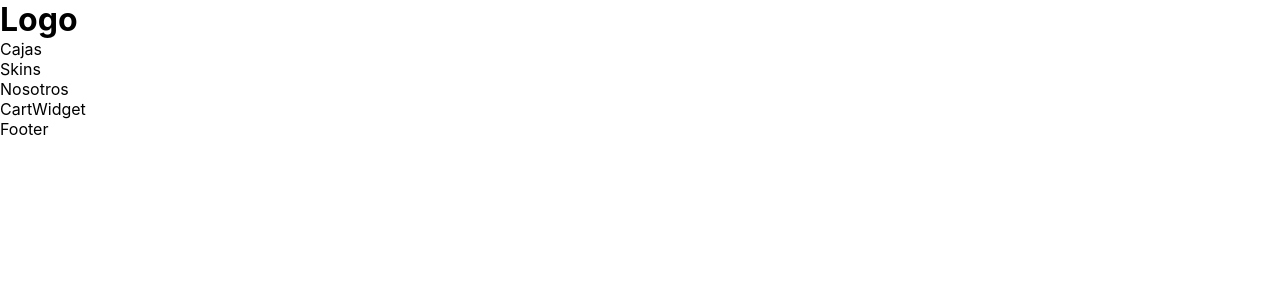
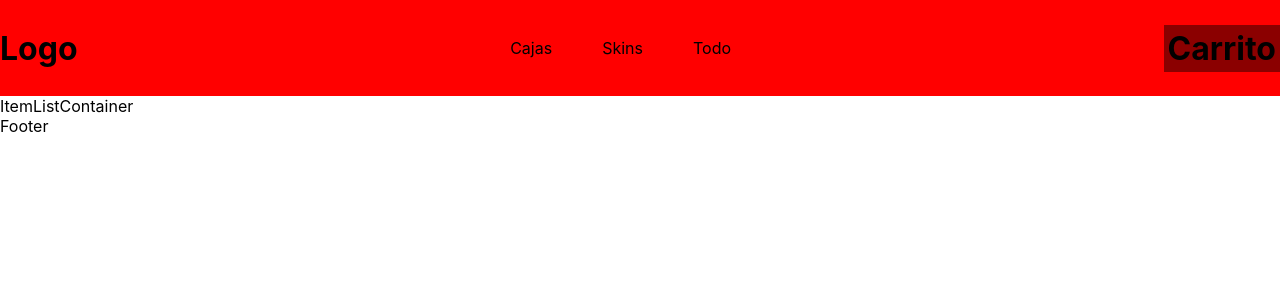
Before and after one commit to Maurolipo/ReactJS, a React (Create React App) app: page / in a window 1280 px wide. Shown: the top 300 px of the page. Built offline with nearby package versions, Linux system fonts and the light colour scheme.

Commit message:
estilos para el Nav

```diff
--- a/src/App.js
+++ b/src/App.js
@@ -1,10 +1,12 @@
 import { Footer } from "./components/Footer/Footer";
+import { ItemListContainer } from "./components/ItemListContainer/ItemListContainer";
 import { Navbar } from "./components/Navbar/Navbar";
 
 function App() {
   return (
     <div>
       <Navbar />
+      <ItemListContainer />
       <Footer />
     </div>
   );
--- a/src/components/CartWidget/CartWidget.jsx
+++ b/src/components/CartWidget/CartWidget.jsx
@@ -1,7 +1,9 @@
 import React from 'react'
-
+import style from "./CartWidget.module.css"
 export const CartWidget = () => {
   return (
-    <div>CartWidget</div>
+    <div className={style.cartContainer}>
+      <h1>Carrito</h1>
+    </div>
   )
 }
--- /dev/null
+++ b/src/components/CartWidget/CartWidget.module.css
@@ -0,0 +1,4 @@
+.cartContainer{
+    background-color: darkred;
+    padding: 4px;
+}
--- /dev/null
+++ b/src/components/ItemListContainer/ItemListContainer.jsx
@@ -0,0 +1,5 @@
+export const ItemListContainer = () => {
+  return (
+    <div>ItemListContainer</div>
+  )
+}
--- a/src/components/Navbar/Navbar.jsx
+++ b/src/components/Navbar/Navbar.jsx
@@ -1,14 +1,15 @@
 import { CartWidget } from "../CartWidget/CartWidget";
 import { Logo } from "../Logo.jsx/Logo";
+import styles from "./Navbar.module.css"
 
 export const Navbar = () => {
   return (
-    <div>
+    <div className={styles.containerNavbar}>
         <Logo />
-      <ul>
+      <ul className={styles.containerList}>
         <li>Cajas</li>
         <li>Skins</li>
-        <li>Nosotros</li>
+        <li>Todo</li>
       </ul>
       <CartWidget />
     </div>
--- /dev/null
+++ b/src/components/Navbar/Navbar.module.css
@@ -0,0 +1,15 @@
+.containerNavbar {
+  width: 100%;
+  height: 12vh;
+  background-color: red;
+  display: flex;
+  align-items: center;
+  justify-content: space-between;
+}
+.containerList {
+  display: flex;
+  justify-content: space-evenly;
+  align-items: center;
+  gap: 50px;
+  list-style: none;
+}
```
